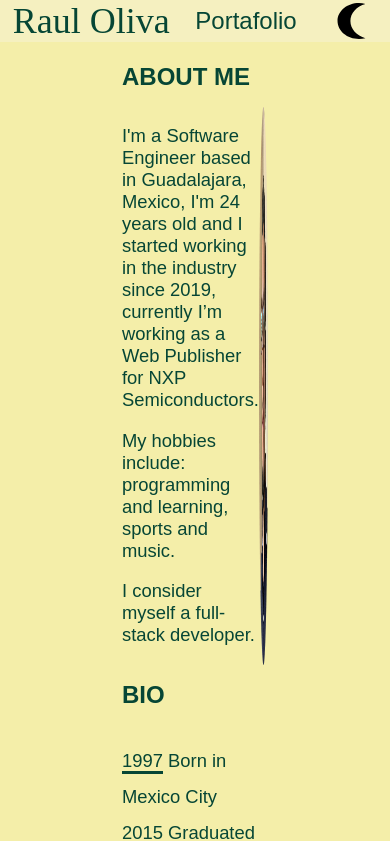
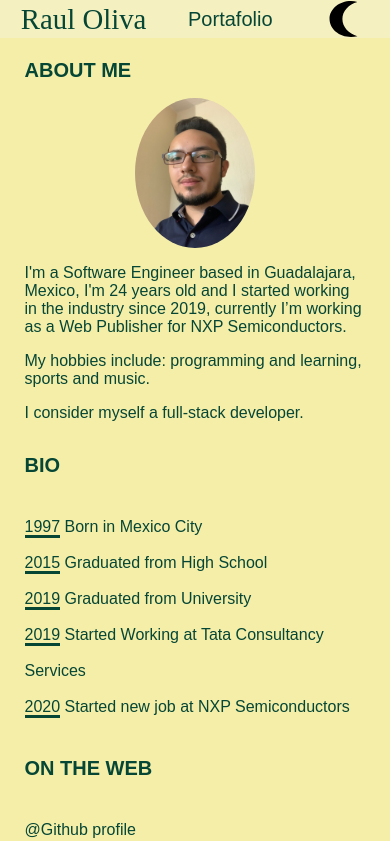
Before and after one commit to rauloliva/my-portafolio, a Next.js app: page / in a window 390 px wide. Shown: the top 841 px of the page. Built offline with nearby package versions, Linux system fonts and the light colour scheme.

Commit message:
* optimizing the UI for tablets and phone screen

```diff
--- a/styles/modules/bio.module.scss
+++ b/styles/modules/bio.module.scss
@@ -4,18 +4,46 @@
   width: 40%;
   margin: auto;
   padding: 5px;
+
+  @media screen and (max-width: $bp-tablet) {
+    width: 80%;
+  }
+
+  @media screen and (max-width: $bp-phone) {
+    width: 90%;
+  }
 }
 
 .subtitle {
   text-transform: uppercase;
   margin: 1rem 0;
+
+  @media screen and (max-width: $bp-phone) {
+    font-size: 1.25em;
+  }
 }
 
 .section {
   display: flex;
 
+  @media screen and (max-width: $bp-phone) {
+    flex-direction: column-reverse;
+  }
+
   &_image {
     display: flex;
+
+    @media screen and (max-width: $bp-tablet) {
+      width: 40%;
+      height: 150px;
+    }
+
+    @media screen and (max-width: $bp-phone) {
+      width: 35%;
+      height: 150px;
+      margin: auto;
+    }
+
     & img {
       border-radius: 50%;
     }
@@ -23,5 +51,9 @@
 
   &_text {
     font-size: 1.15em;
+
+    @media screen and (max-width: $bp-tablet) {
+      font-size: 1em;
+    }
   }
 }
--- a/styles/modules/layout.module.scss
+++ b/styles/modules/layout.module.scss
@@ -36,6 +36,10 @@
       font-size: 2.25em;
       transition: all 0.6s;
 
+      @media screen and (max-width: $bp-phone) {
+        font-size: 1.8em;
+      }
+
       &:hover {
         letter-spacing: 1.5px;
         transition: all 0.5s;
@@ -44,6 +48,10 @@
 
     &_link {
       font-size: 1.5em;
+
+      @media screen and (max-width: $bp-phone) {
+        font-size: 1.25em;
+      }
 
       &:hover {
         border-bottom: 2px solid $color-primary;
@@ -65,5 +73,9 @@
     color: $color-primary;
     padding: 1rem 0;
     text-align: center;
+
+    @media screen and (max-width: $bp-phone) {
+      font-size: 0.85em;
+    }
   }
 }
--- a/styles/modules/variables.scss
+++ b/styles/modules/variables.scss
@@ -3,3 +3,6 @@ $color-secondary: #519259;
 $color-tertiary: #f0bb62;
 $color-tertiary-light: rgba(246, 241, 198, 0.8);
 $color-quaternary: #f4eea9;
+
+$bp-tablet: 1020px;
+$bp-phone: 500px;
```
Also changed, not shown: styles/modules/portafolio.module.scss (+16 -0 lines).
